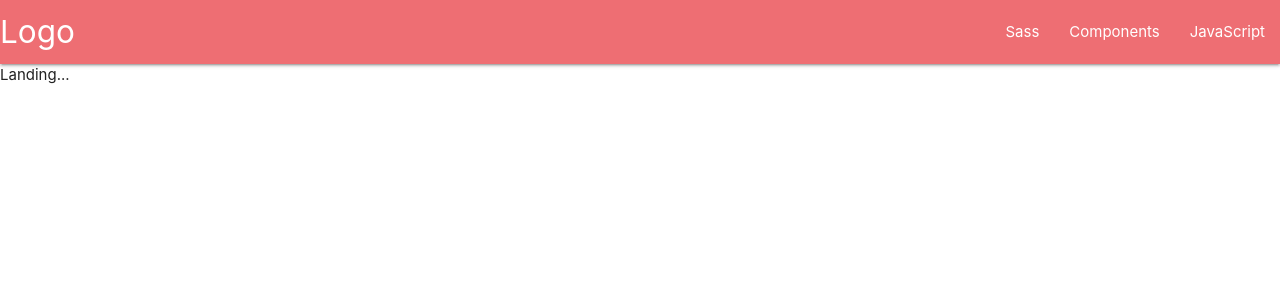
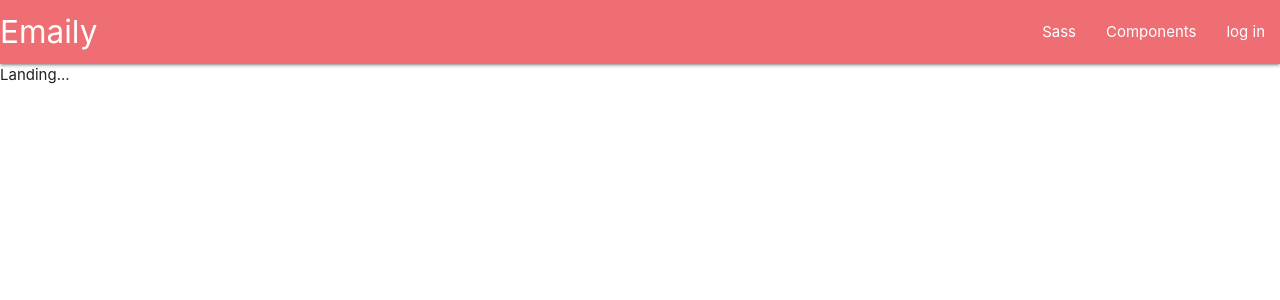
Before and after one commit to muwongelawrence-tech/E-voting-app, a React (Create React App) app in the folder client/: page / in a window 1280 px wide. Shown: the top 300 px of the page. Built offline with nearby package versions, Linux system fonts and the light colour scheme.

Commit message:
Adding authentication to the navbar

```diff
--- a/client/src/compontents/Header.js
+++ b/client/src/compontents/Header.js
@@ -4,11 +4,11 @@ function Header() {
   return (
     <nav>
     <div className="nav-wrapper">
-      <a href="#" className="brand-logo">Logo</a>
+      <a href="#" className="brand-logo">Emaily</a>
       <ul id="nav-mobile" className="right hide-on-med-and-down">
         <li><a href="sass.html">Sass</a></li>
         <li><a href="badges.html">Components</a></li>
-        <li><a href="collapsible.html">JavaScript</a></li>
+        <li><a href="/auth/google">log in</a></li>
       </ul>
     </div>
   </nav>
```
